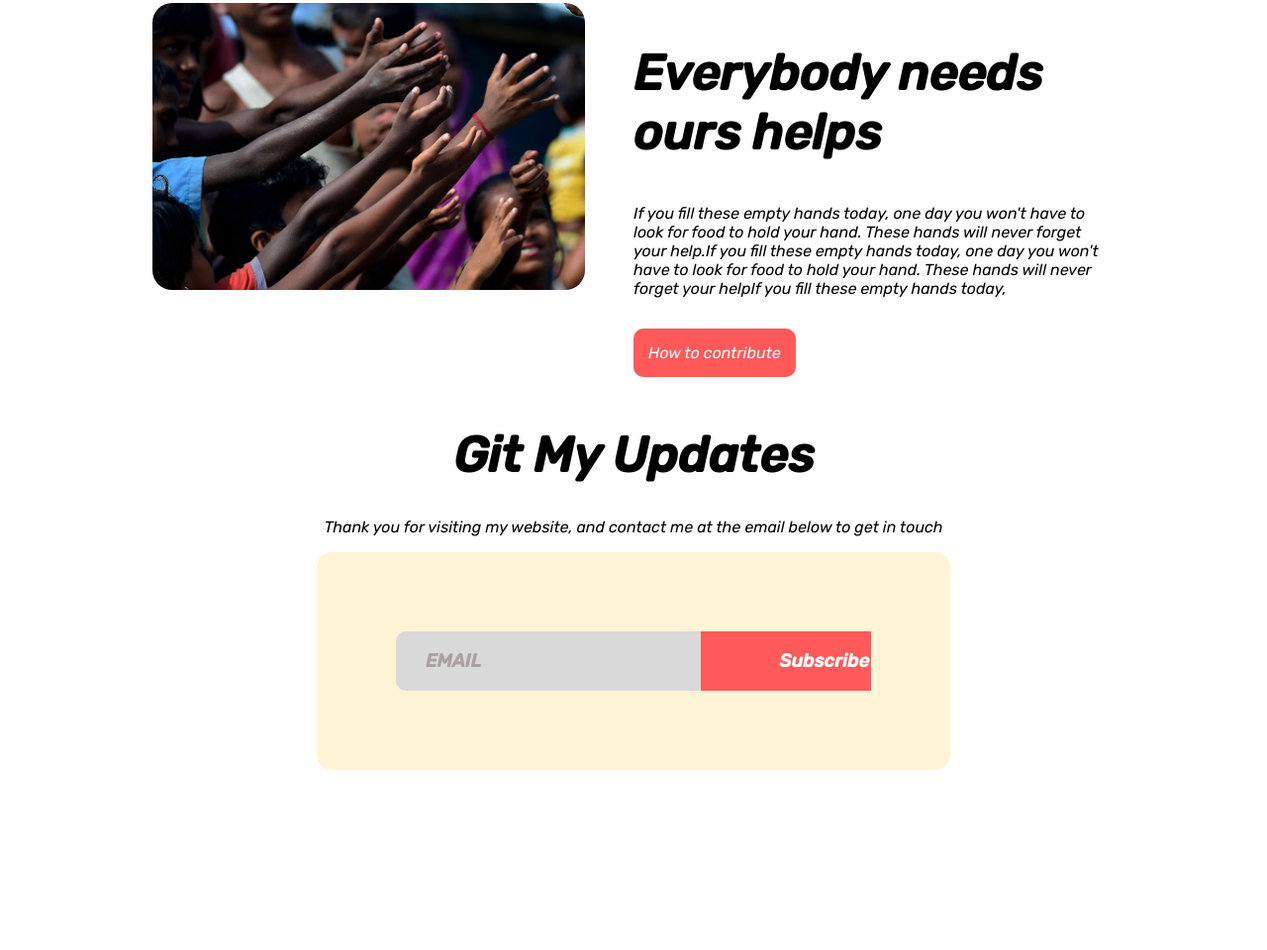
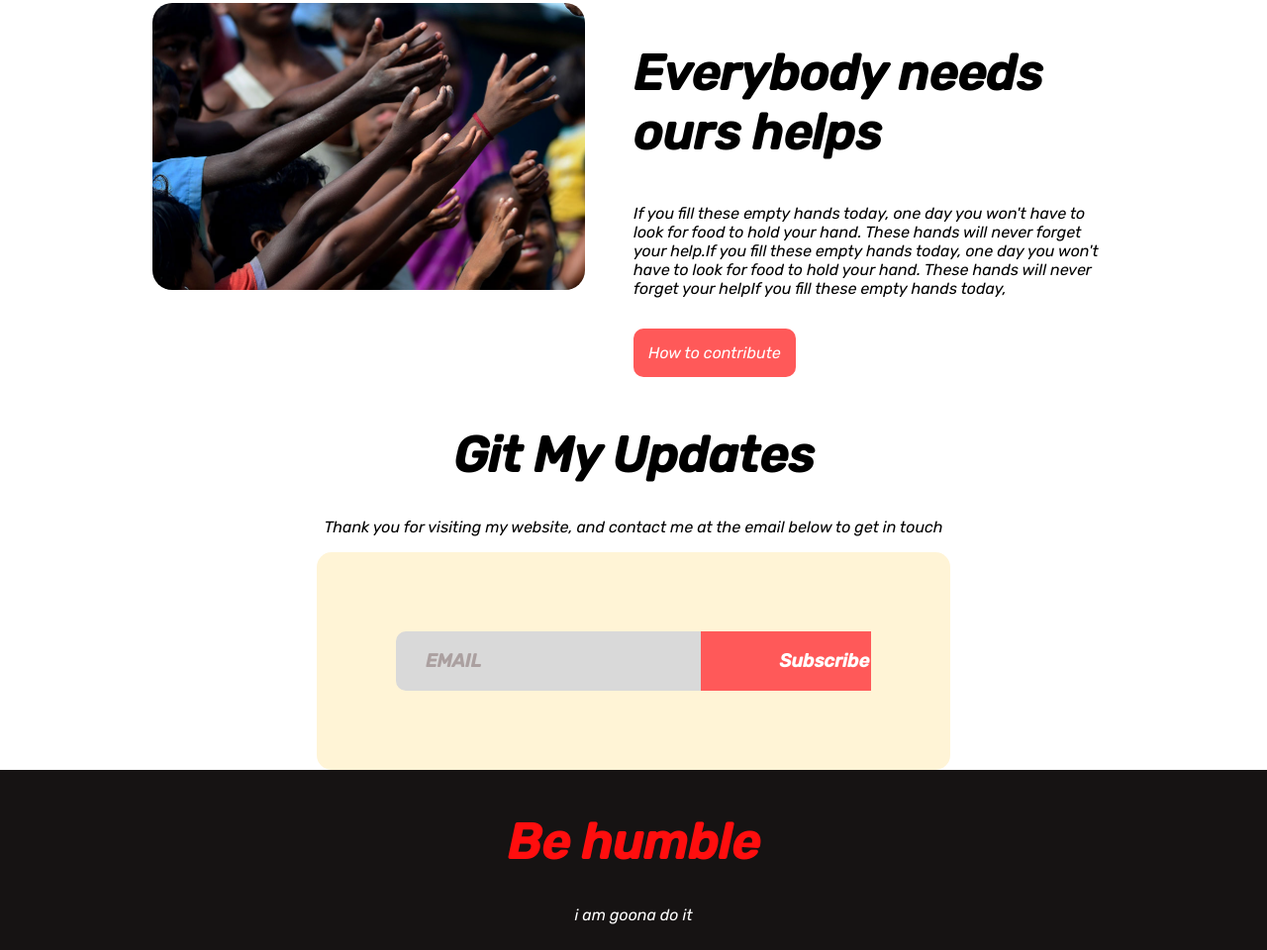
Before and after one commit to sampod76/my-fast-work, a plain HTML site: page index.html in a window 1280 px wide. Shown: the part 2326-3286 px from the top of the page at 99% size. Before the commit the page ends 3104 px from the top, so only its background shows below. Drawn offline with Linux system fonts and the light colour scheme.

Commit message:
footer add

```diff
--- a/index.html
+++ b/index.html
@@ -125,4 +125,8 @@
 </section>
 
 </body>
+<footer>
+    <h1>Be humble</h1>
+    <p> i am goona do it</p>
+</footer>
 </html>
--- a/styles.css
+++ b/styles.css
@@ -164,3 +164,18 @@ h1{
  color: white;
 
 }
+
+footer{
+    padding: 10px;
+
+    background-color: rgb(22, 19, 19);
+    text-align: center;
+}
+
+footer h1{
+    color: #FF0E0E;
+}
+
+footer p{
+    color: white;
+}
```
